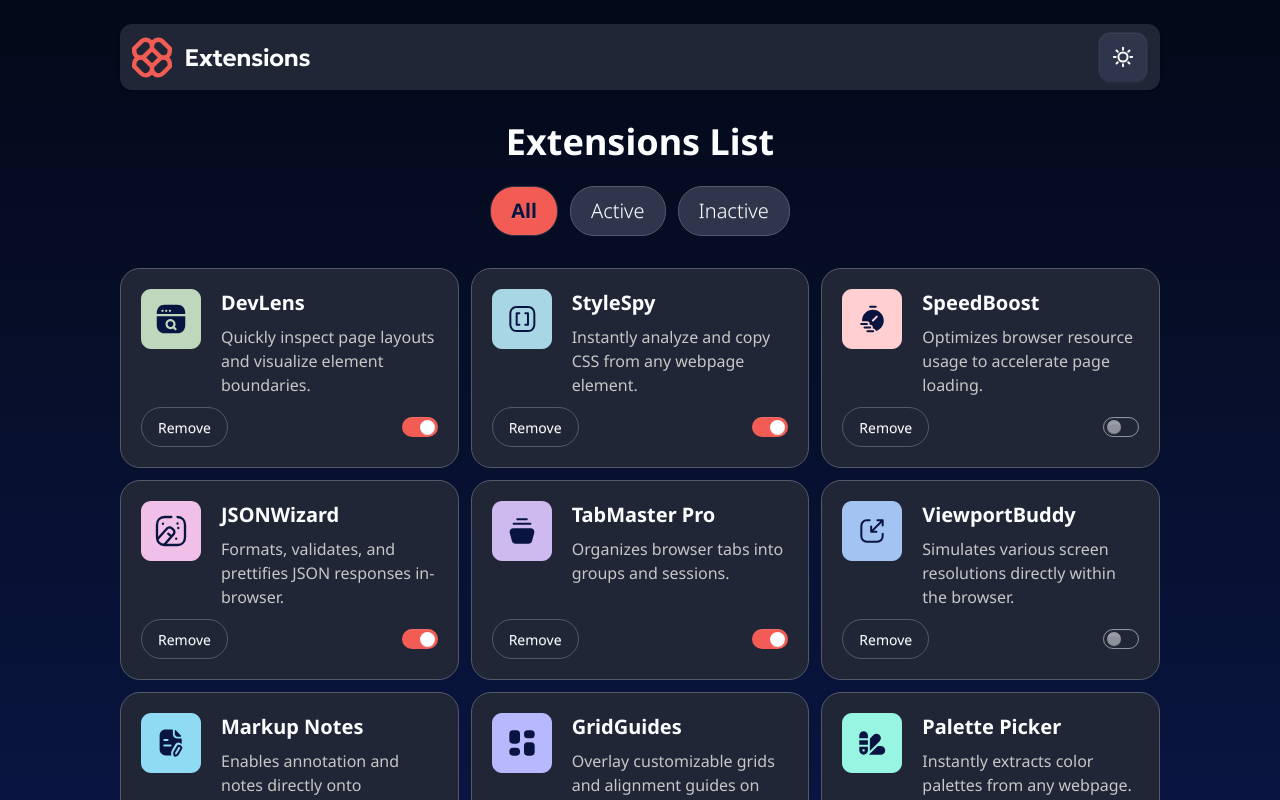
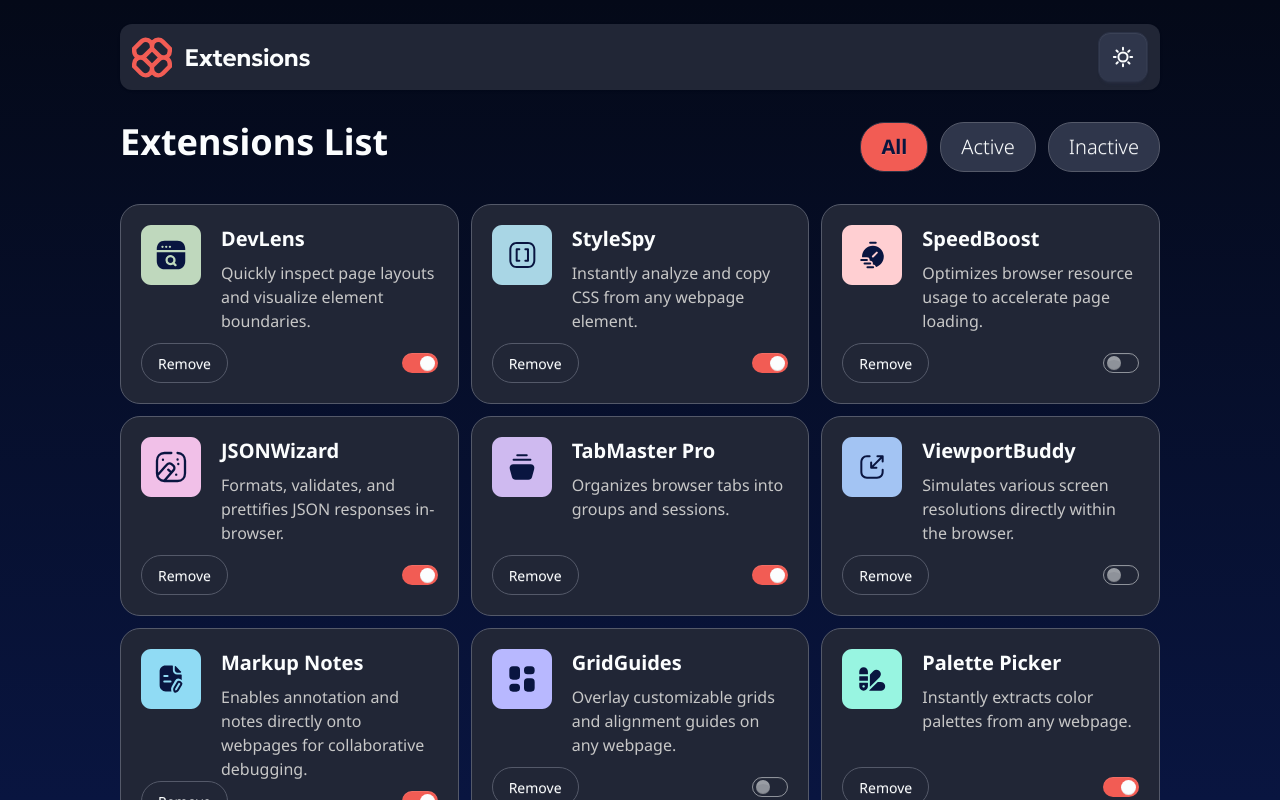
Before and after one commit to kingwell47/fem-extension-manager, a React (Vite) app: page / in a window 1280 px wide. Shown: the top 800 px of the page. Built offline with nearby package versions, Linux system fonts and the light colour scheme.

Commit message:
fixed filter change when on lg screens

```diff
--- a/src/pages/MainPage.jsx
+++ b/src/pages/MainPage.jsx
@@ -10,7 +10,7 @@ const MainPage = () => {
   return (
     <>
       <TopBar />
-      <div className="flex flex-col gap-6 lg:max-w-5/6">
+      <div className="flex flex-col w-full lg:flex-row lg:justify-between gap-6 lg:max-w-5/6">
         <h1 className="text-4xl font-bold text-center">Extensions List</h1>
         <ul className="flex items-center justify-center text-center gap-3">
           {["All", "Active", "Inactive"].map((item, index) => (
```
